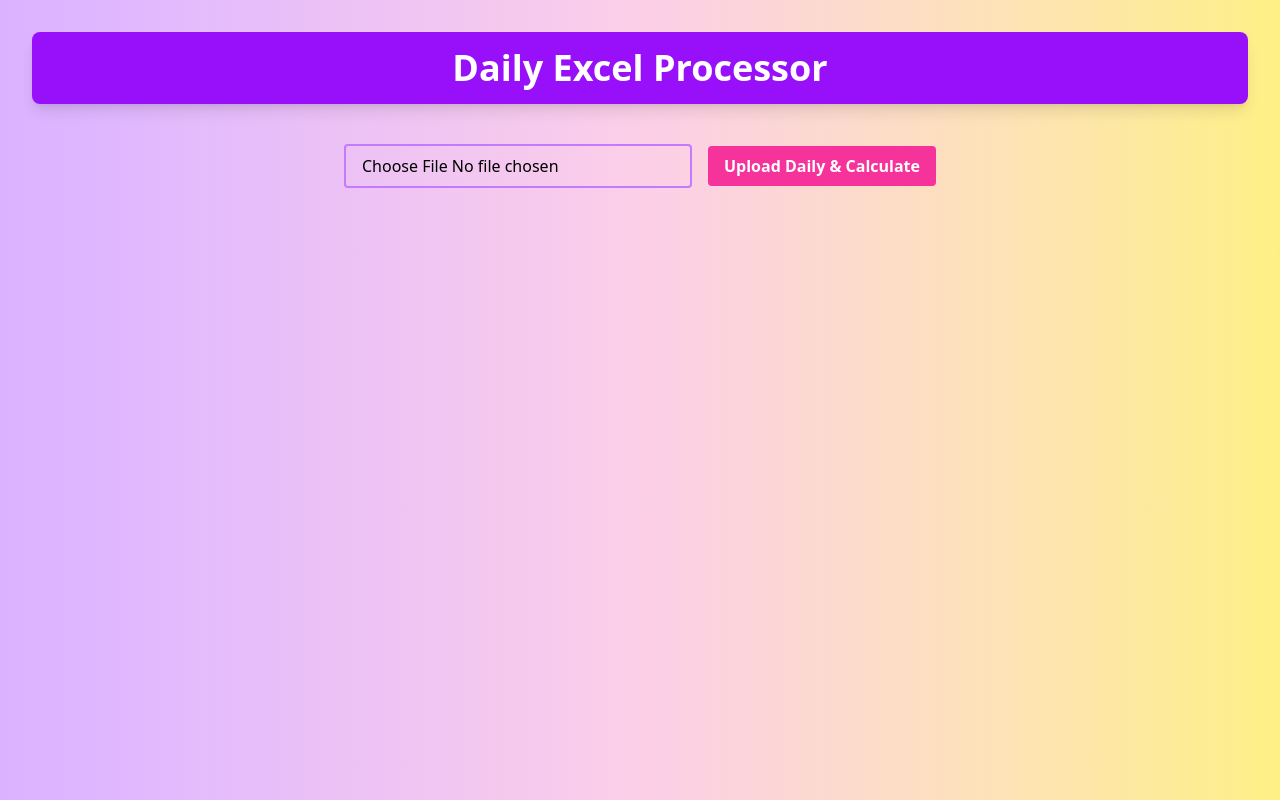
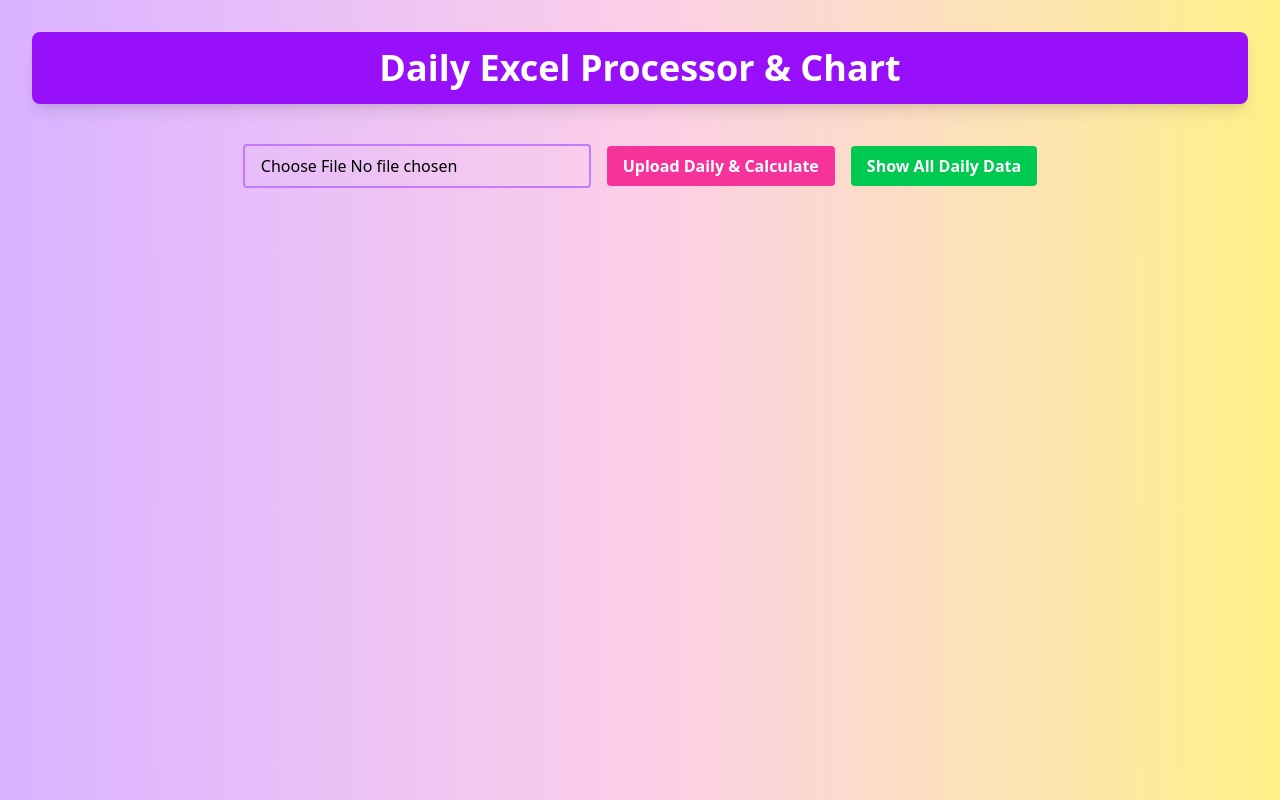
Before and after one commit to Sonukathat/secure-tool, a React app in the folder frontend/: page / in a window 1280 px wide. Built offline with nearby package versions, Linux system fonts and the light colour scheme; the HTML template or start-up script is replaced by a standard one.

Commit message:
add chart library

```diff
--- a/frontend/src/App.jsx
+++ b/frontend/src/App.jsx
@@ -1,5 +1,16 @@
-import React, { useState } from "react";
+import React, { useState, useEffect } from "react";
 import axios from "axios";
+import {
+  ResponsiveContainer,
+  ComposedChart,
+  XAxis,
+  YAxis,
+  CartesianGrid,
+  Tooltip,
+  Legend,
+  Line,
+  ReferenceArea,
+} from "recharts";
 
 function App() {
   const [dailyFile, setDailyFile] = useState(null);
@@ -20,17 +31,43 @@ function App() {
     }
   };
 
-  // Calculate total in millions
-  const totalInMillion = (dailyResult.reduce((acc, curr) => acc + curr.totalCost, 0) / 1000000).toFixed(2);
+  // Fetch all daily data (optional button)
+  const fetchDailyData = async () => {
+    try {
+      const res = await axios.get("http://localhost:5000/api/daily");
+      setDailyResult(res.data);
+    } catch (err) {
+      console.error(err);
+      alert("Error fetching daily data");
+    }
+  };
+
+  // Prepare chart data grouped by date
+  const groupedData = {};
+  dailyResult.forEach(d => {
+    const date = new Date(d.date).toLocaleDateString("en-GB", {
+      day: "numeric", month: "short", year: "numeric"
+    });
+    if (!groupedData[date]) groupedData[date] = 0;
+    groupedData[date] += d.totalCost / 1000000; // Millions
+  });
+
+  const chartData = Object.entries(groupedData).map(([date, total]) => ({
+    date,
+    total: Number(total.toFixed(2))
+  }));
+
+  // Total sum in millions
+  const totalInMillion = dailyResult.reduce((acc, curr) => acc + curr.totalCost, 0) / 1000000;
 
   return (
     <div className="min-h-screen bg-gradient-to-r from-purple-300 via-pink-200 to-yellow-200 p-8">
       <h1 className="text-4xl font-bold text-center mb-10 text-white shadow-lg p-4 rounded-lg bg-purple-600">
-        Daily Excel Processor
+        Daily Excel Processor & Chart
       </h1>
 
       {/* Daily File Upload */}
-      <div className="flex flex-col md:flex-row justify-center items-center mb-8 gap-4">
+      <div className="flex flex-col md:flex-row justify-center items-center mb-6 gap-4">
         <input
           type="file"
           onChange={e => setDailyFile(e.target.files[0])}
@@ -42,12 +79,18 @@ function App() {
         >
           Upload Daily & Calculate
         </button>
+        <button
+          onClick={fetchDailyData}
+          className="bg-green-500 hover:bg-green-700 text-white font-bold py-2 px-4 rounded transition duration-300"
+        >
+          Show All Daily Data
+        </button>
       </div>
 
       {/* Result Table */}
       {dailyResult.length > 0 && (
         <>
-          <div className="overflow-x-auto shadow-lg rounded-xl">
+          <div className="overflow-x-auto shadow-lg rounded-xl mb-8">
             <table className="min-w-full bg-white rounded-xl overflow-hidden">
               <thead className="bg-gradient-to-r from-purple-500 to-pink-500 text-white">
                 <tr>
@@ -73,8 +116,35 @@ function App() {
           </div>
 
           {/* Total in Millions */}
-          <div className="mt-4 text-right text-xl font-bold text-green-700">
-            Total Cost (in Millions): {totalInMillion} M
+          <div className="mb-8 text-right text-xl font-bold text-green-700">
+            Total Cost (in Millions): {totalInMillion.toFixed(2)} M
+          </div>
+
+          {/* Chart */}
+          <div className="bg-white p-4 rounded-xl shadow-lg">
+            <h2 className="text-2xl font-bold text-center mb-4">Total Cost per Day (in Millions)</h2>
+            <ResponsiveContainer width="100%" height={400}>
+              <ComposedChart data={chartData} margin={{ top: 20, right: 30, left: 20, bottom: 50 }}>
+                <CartesianGrid strokeDasharray="3 3" />
+
+                {/* X-axis = dates */}
+                <XAxis dataKey="date" angle={-45} textAnchor="end" height={60} />
+
+                {/* Y-axis = 0-12 with custom color bands */}
+                <YAxis domain={[0, 12]} />
+
+                <Tooltip />
+                <Legend />
+
+                {/* Color bands */}
+                <ReferenceArea y1={0} y2={4} x1={chartData[0]?.date} x2={chartData[chartData.length-1]?.date} fill="green" fillOpacity={0.1} />
+                <ReferenceArea y1={4} y2={8} x1={chartData[0]?.date} x2={chartData[chartData.length-1]?.date} fill="yellow" fillOpacity={0.1} />
+                <ReferenceArea y1={8} y2={12} x1={chartData[0]?.date} x2={chartData[chartData.length-1]?.date} fill="red" fillOpacity={0.1} />
+
+                {/* Line showing total cost */}
+                <Line type="monotone" dataKey="total" stroke="#ff7300" strokeWidth={2} />
+              </ComposedChart>
+            </ResponsiveContainer>
           </div>
         </>
       )}
```
